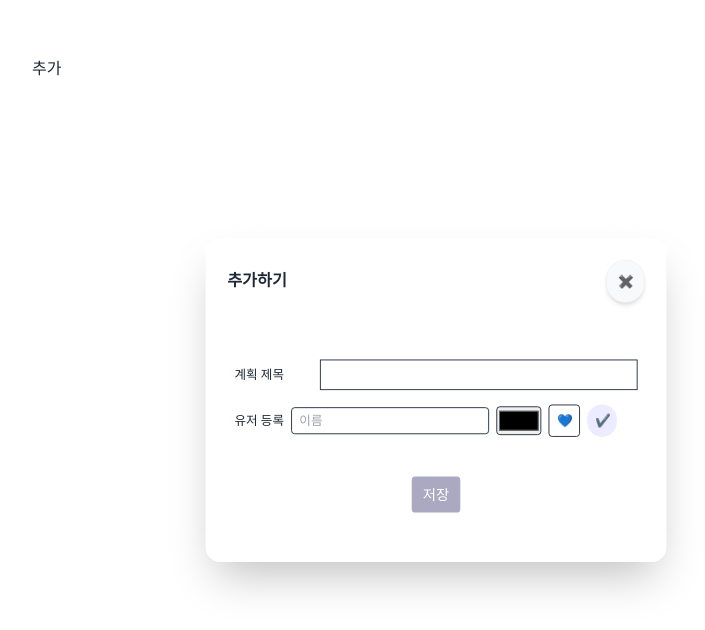
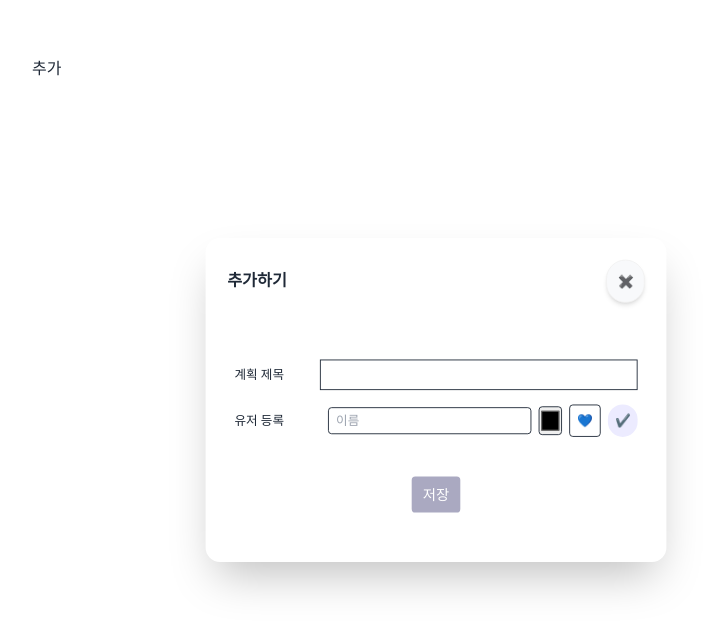
Before and after one commit to 5Suminsss2/plan_it, a React (Vite) app in the folder planIt/: page /sharedPlan in a window 1280 px wide. Both pictures are taken after a click on the button "추가". Shown: the top 630 px of the page, without its empty margins (204-909 px from the left). Built offline with nearby package versions, Linux system fonts and the light colour scheme.

Commit message:
#Styles: sharedPlan 팝업 css 수정

```diff
--- a/planIt/src/components/modals/AddSharedPlanModal.tsx
+++ b/planIt/src/components/modals/AddSharedPlanModal.tsx
@@ -79,35 +79,35 @@ const AddSharedPlanModal = ({
             </div>
 
             {/* 유저 등록 */}
-            <div className="flex items-center gap-2">
-              <label className="whitespace-nowrap text-sm font-medium">
+            <div className="flex items-start gap-2">
+              {/* 왼쪽: 고정 폭 라벨 */}
+              <label className="whitespace-nowrap text-sm font-medium w-24 pt-2 text-left">
                 유저 등록
               </label>
 
-              {/* 이름, 색깔, 이모지 */}
+              {/* 오른쪽: input 영역을 w-full로 맞춤 */}
+              <div className="flex-1 flex items-center gap-2">
                 <input
                   type="text"
                   name="name"
                   placeholder="이름"
                   value={user.name}
                   onChange={handleChange}
-                className="border rounded px-2 py-1 text-sm"
+                  className="w-full border rounded px-2 py-1 text-sm"
                 />
 
-              {/* 색깔 */}
                 <input
                   type="color"
                   name="color"
                   value={user.color}
                   onChange={handleChange}
-                className="w-18 h-8 p-0 border rounded"
+                  className="w-10 h-8 p-0 border rounded"
                 />
 
-              {/* 이모지 선택 */}
                 <div className="relative">
                   <button
                     onClick={() => setShowPicker((prev) => !prev)}
-                  className="border rounded px-2 py-1 text-sm h-9 flex items-center gap-2"
+                    className="border rounded px-2 py-1 text-sm h-9 flex items-center"
                   >
                     {user.emoji ? (
                       <span className="text-lg">{user.emoji}</span>
@@ -131,16 +131,16 @@ const AddSharedPlanModal = ({
                   )}
                 </div>
 
-              {/* 등록 버튼 */}
                 <button
                   onClick={addUser}
-                className="bg-silver rounded-full px-2 py-1 text-sm h-9 flex items-center gap-2"
+                  className="bg-silver rounded-full px-2 py-1 text-sm h-9 flex items-center"
                 >
                   <span className="text-gray-500">✔</span>
                 </button>
               </div>
+            </div>
+
             {/* 유저 목록 */}
-
             <ul className="space-y-2">
               {users.map((u) => (
                 <li
```
Lines whose indentation alone changed are shown as unchanged.
